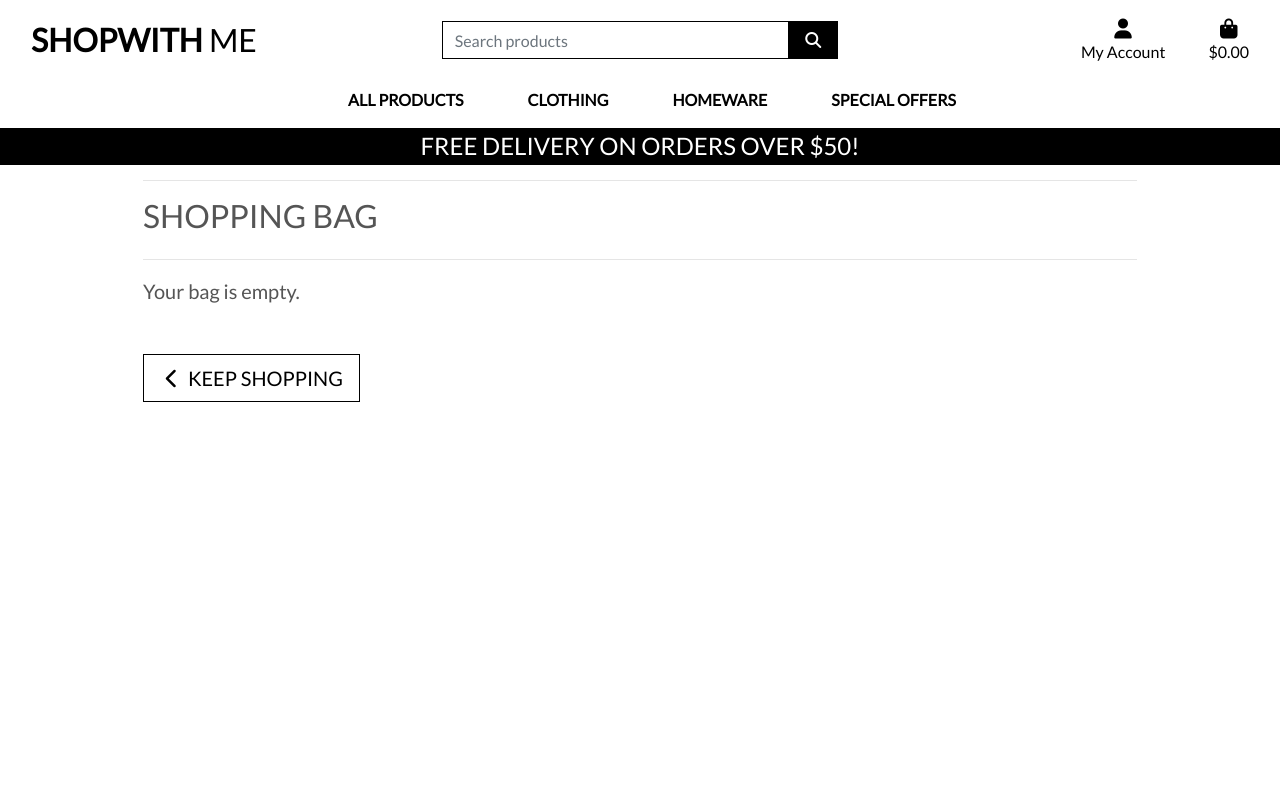
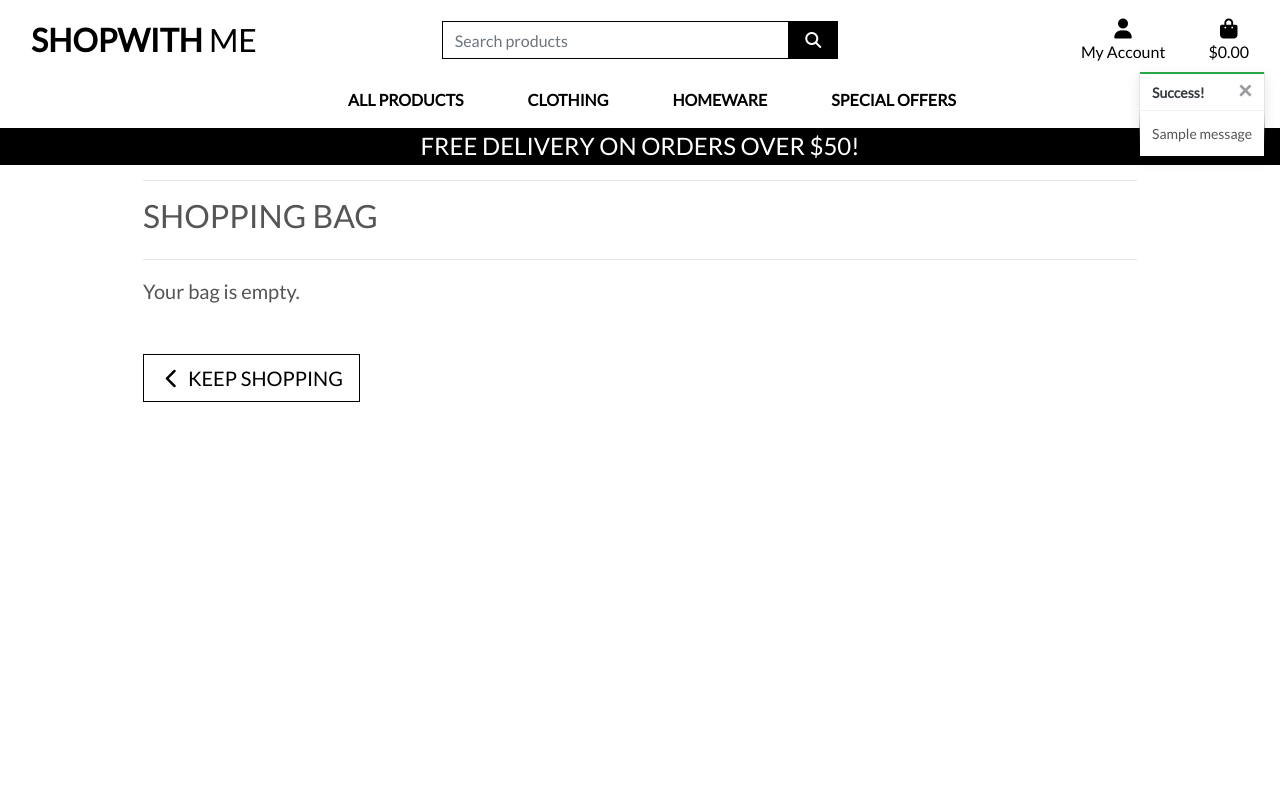
Before and after one commit to Ngozi89/shopwithme, a Django app: page /bag/ in a window 1280 px wide. Run offline with Django 3.2, Linux system fonts and the light colour scheme; tables that the repository leaves empty hold one stand-in row (values such as "Sample post"); one stand-in notice (Sample message) is shown; some libraries are stand-ins or nearby versions.

Commit message:
Added toasts

```diff
--- a/bag/views.py
+++ b/bag/views.py
@@ -1,4 +1,7 @@
 from django.shortcuts import render, redirect, reverse, HttpResponse
+from django.contrib import messages
+
+from products.models import Product
 
 # Create your views here.
 
@@ -10,6 +13,7 @@ def view_bag(request):
 def add_to_bag(request, item_id):
     """ Add a quantity of the specified product to the shopping bag """
 
+    product = Product.objects.get(pk=item_id)
     quantity = int(request.POST.get('quantity'))
     redirect_url = request.POST.get('redirect_url')
     size = None
@@ -30,7 +34,8 @@ def add_to_bag(request, item_id):
             bag[item_id] += quantity
         else:
             bag[item_id] = quantity
-
+            messages.success(request, f'Added {product.name} to your bag')
+# Toast succes message to let user know they added product
     request.session['bag'] = bag
     return redirect(redirect_url)
 
--- a/shopwithme/settings.py
+++ b/shopwithme/settings.py
@@ -78,6 +78,9 @@ TEMPLATES = [
         },
     },
 ]
+
+# Toast (Message storage)
+MESSAGE_STORAGE = 'django.contrib.messages.storage.session.SessionStorage'
 
 AUTHENTICATION_BACKENDS = [
     # Needed to login by username in Django admin, regardless of `allauth`
--- a/static/css/base.css
+++ b/static/css/base.css
@@ -101,6 +101,24 @@ a.category-badge > span.badge:hover {
     cursor: pointer;
 }
 
+
+/* ------------------------------- bootstrap toasts */
+
+.message-container {
+    position: fixed;
+    top: 72px;
+    right: 15px;
+    z-index: 99999999999;
+}
+
+.custom-toast {
+    overflow: visible;
+}
+
+.toast-capper {
+    height: 2px;
+}
+
 /* -------------------------------- Media Queries */
 
 /* Slightly larger container on xl screens */
--- a/templates/base.html
+++ b/templates/base.html
@@ -127,8 +127,23 @@
         </div>
     </header>
 
+<!-- Message container (Toasts) -->
     {% if messages %}
-    <div class="message-container"></div>
+    <div class="message-container">
+        {% for message in messages %}
+        {% with message.level as level %}
+        {% if level == 40 %}
+        {% include 'includes/toasts/toast_error.html' %}
+        {% elif level == 30 %}
+        {% include 'includes/toasts/toast_warning.html' %}
+        {% elif level == 25 %}
+        {% include 'includes/toasts/toast_success.html' %}
+        {% else %}
+        {% include 'includes/toasts/toast_info.html' %}
+        {% endif %}
+        {% endwith %}
+        {% endfor %}
+    </div>
     {% endif %}
 
     {% block page_header %}
@@ -137,7 +152,11 @@
     {% block content %}
     {% endblock %}
 
+    <!-- Show Toast. Message -->
     {% block postloadjs %}
+    <script type="text/javascript">
+        $('.toast').toast('show');
+    </script>
     {% endblock %}
 
 </body>
--- /dev/null
+++ b/templates/includes/toasts/toast_success.html
@@ -0,0 +1,13 @@
+<div class="toast custom-toast rounded-0 border-top-0" data-autohide="false">
+    <div class="arrow-up arrow-success"></div>
+    <div class="w-100 toast-capper bg-success"></div>
+    <div class="toast-header bg-white text-dark">
+        <strong class="mr-auto">Success!</strong>
+        <button type="button" class="ml-2 mb-1 close text-dark" data-dismiss="toast" aria-label="Close">
+            <span aria-hidden="true">&times;</span>
+        </button>
+    </div>
+    <div class="toast-body bg-white">
+        {{ message }}
+    </div>
+</div>
```
Also changed, not shown: templates/includes/toasts/toast_error.html (added, +13 -0 lines), templates/includes/toasts/toast_info.html (added, +13 -0 lines), templates/includes/toasts/toast_warning.html (added, +13 -0 lines).
